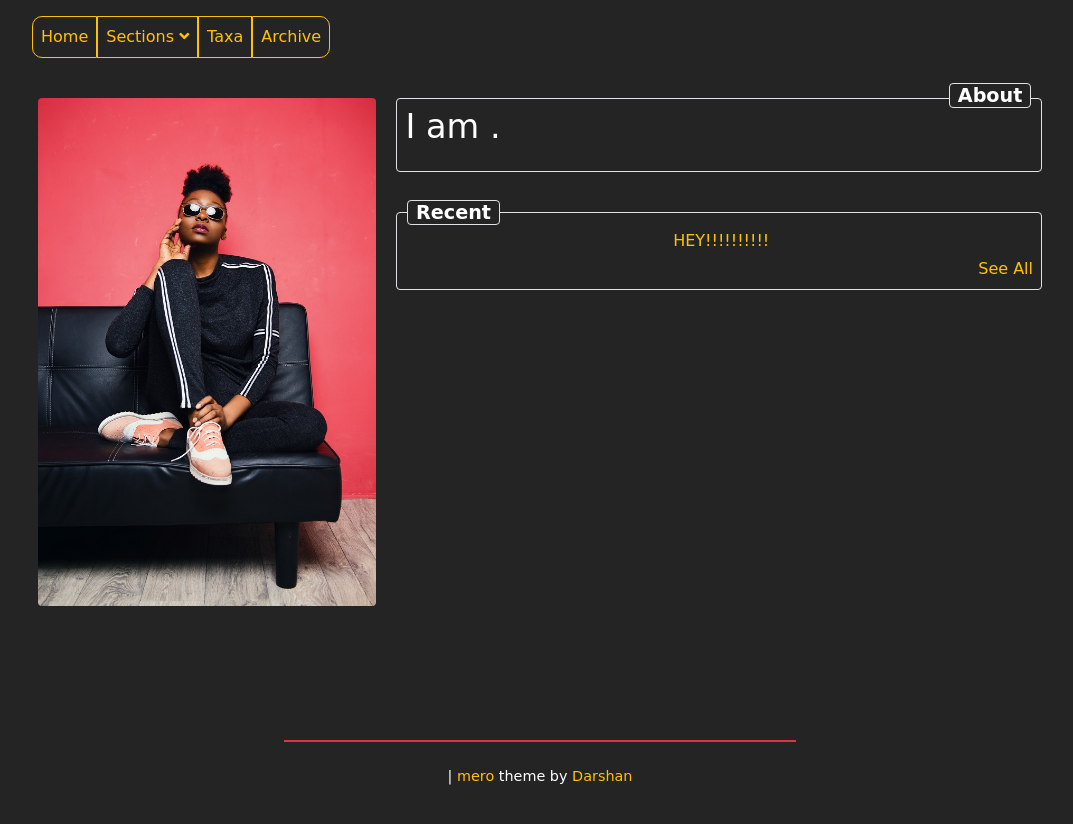
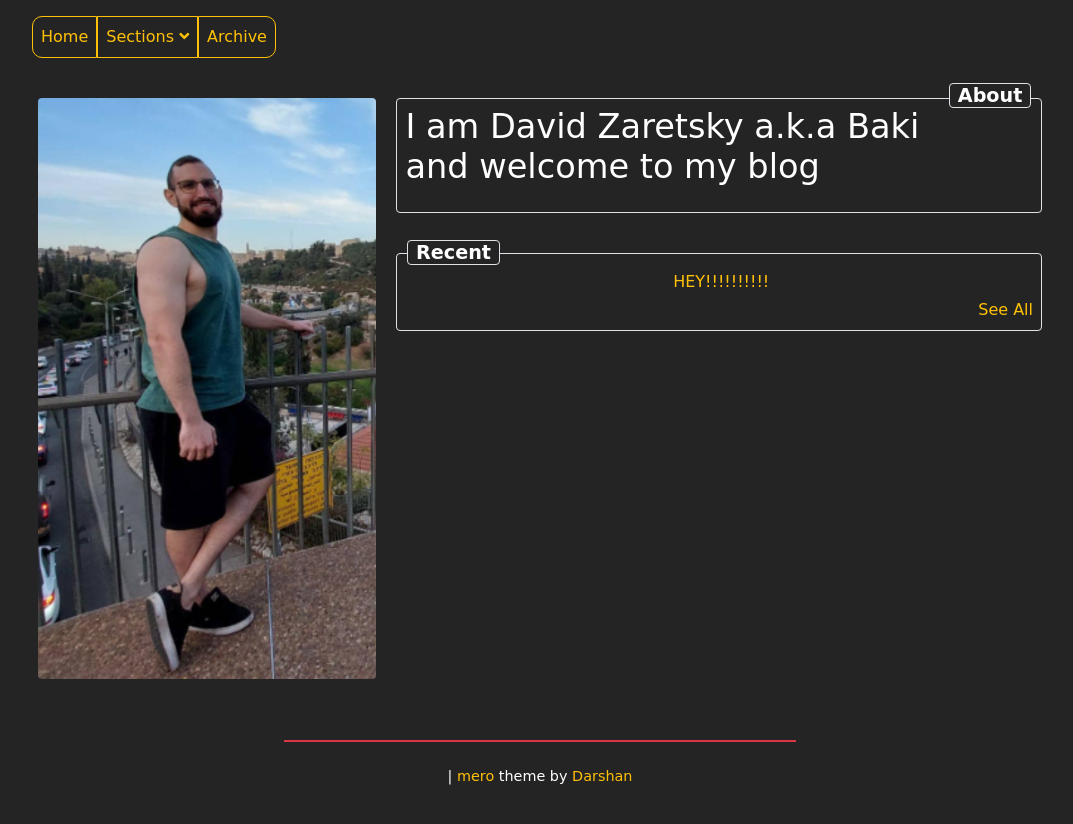
Before and after one commit to Bakibo/bakiblog, a plain HTML site: page index.html in a window 1280 px wide. Shown: the whole page, without its empty margins (100-1173 px from the left). Drawn offline with nearby package versions, Linux system fonts and the light colour scheme; a web font is replaced by a local one.

Commit message:
site update

```diff
--- a/index.html
+++ b/index.html
@@ -57,12 +57,6 @@
         </ul>
       </div>
     </div>
-    <div class="menu-item border border-warning bg-dark p-2">
-      <a
-        href="/bakiblog/alltaxa/"
-        ><span>Taxa</span>
-      </a>
-    </div>
     <div class="menu-item border border-warning bg-dark p-2"
     style="border-top-right-radius: 10px; border-bottom-right-radius: 10px;">
       <a
@@ -77,7 +71,7 @@
 
 <div class="d-flex flex-row flex-wrap justify-content-around">
   <div class="mt-4 home-flex-item" style="width: calc(35% - 20px); min-width: 250px;">
-    <img class="w-100 rounded mb-2" src="/bakiblog/images/main.jpeg" />
+    <img class="w-100 rounded mb-2" src="/bakiblog/images/main.png" />
 <div class="d-flex justify-content-center mt-2">
 
 </div>
@@ -92,7 +86,7 @@
 >
   <b>About</b>
 </h4>
-<h1>I am .</h1>
+<h1>I am David Zaretsky a.k.a Baki<br> and welcome to my blog</h1>
 <p></p>
 
     </div>
```
Also changed, not shown: images/main.jpeg (deleted), images/main.png (added).
